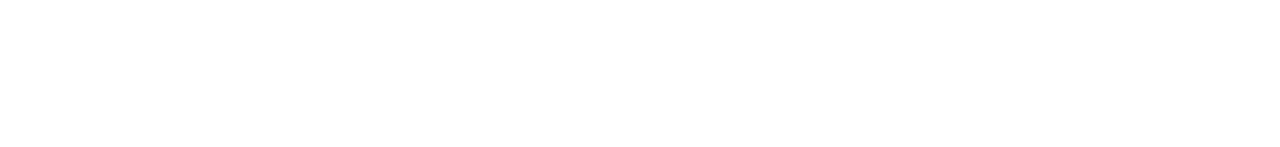
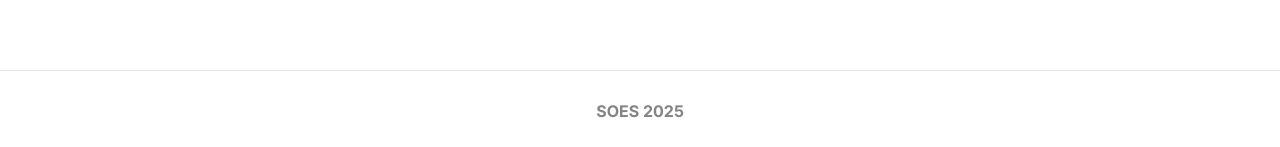
Before and after one commit to Shinkrbs/agora, a Next.js app: page / in a window 1280 px wide. Shown: the part 795-942 px from the top of the page. Before the commit the page ends 865 px from the top, so only its background shows below. Built offline with nearby package versions, Linux system fonts and the light colour scheme.

Commit message:
feat: added landing page footer

```diff
--- /dev/null
+++ b/app/(landing)/components/LandingPageFooter.tsx
@@ -0,0 +1,12 @@
+import React from "react";
+const LandingPageFooter = () => {
+  return (
+    <div className="w-full h-20 px-4 sm:px-8 md:px-20 py-5 border-t border-border flex justify-center items-center relative">
+      <div className="text-center text-foreground/50 font-bold leading-normal">
+        SOES 2025
+      </div>
+    </div>
+  );
+};
+
+export default LandingPageFooter;
--- a/app/(landing)/components/LandingPageHeader.tsx
+++ b/app/(landing)/components/LandingPageHeader.tsx
@@ -1,8 +1,7 @@
-import Link from "next/link";
 import { Moon } from "lucide-react";
 import { Button } from "@/components/ui/button";
 
-export function Header() {
+export function LandingPageHeader() {
   return (
     <header className="sticky top-0 z-50 w-full border-b bg-background/95 backdrop-blur supports-[backdrop-filter]:bg-background/60">
       <div className="container mx-auto flex h-16 items-center justify-between px-4 sm:px-8">
--- a/app/(landing)/layout.tsx
+++ b/app/(landing)/layout.tsx
@@ -1,5 +1,6 @@
-import { Header } from "./components/LandingPageHeader"; // Updated to match your exact file name
-
+import { LandingPageHeader } from "./components/LandingPageHeader"; // Updated to match your exact file name
+import LandingPageFooter from "./components/LandingPageFooter";
+import LandingPage from "./page";
 export default function LandingLayout({
   children,
 }: {
@@ -7,10 +8,11 @@
 }) {
   return (
     <div className="flex min-h-screen flex-col">
-      <Header />
+      <LandingPageHeader />
       <main className="flex-1">
         {children}
       </main>
+      <LandingPageFooter />
     </div>
   );
 }
```
